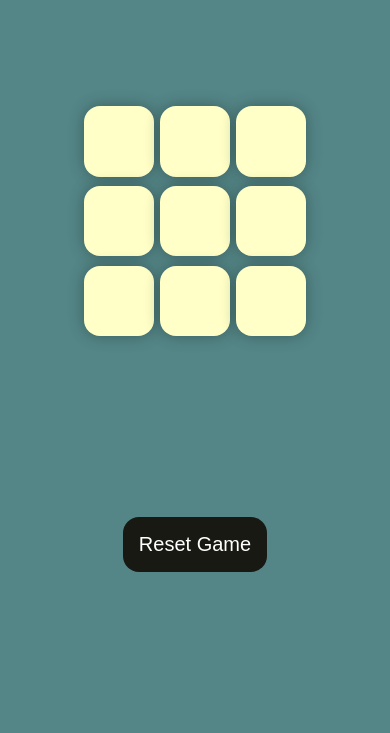
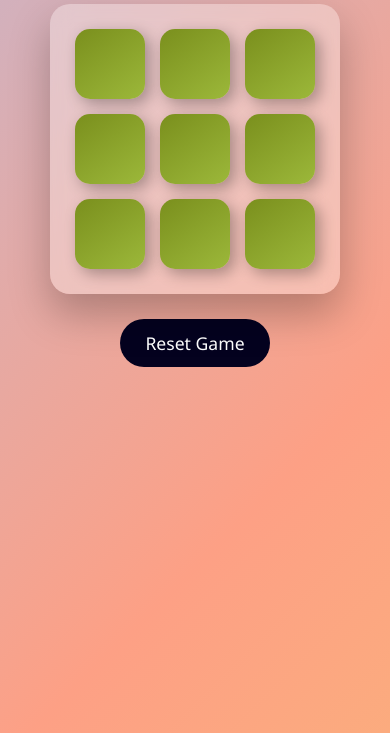
Before and after one commit to ritikasingh3287/Game, a plain HTML site: page index.html in a window 390 px wide. Shown: the part 111-844 px from the top of the page. Drawn offline with Linux system fonts and the light colour scheme.

Commit message:
style.css

```diff
--- a/style.css
+++ b/style.css
@@ -1,74 +1,145 @@
 * {
   margin: 0;
   padding: 0;
+  box-sizing: border-box;
+  font-family: "Segoe UI", sans-serif;
 }
 
+/* 🌈 Animated Gradient Background */
 body {
-    background-color: #548687;
+  min-height: 100vh;
+  background: linear-gradient(-45deg, #f6d365, #fda085, #a1c4fd, #c2e9fb);
+  background-size: 400% 400%;
+  animation: gradientBG 12s ease infinite;
   text-align: center;
+  transition: background 0.6s;
+}
+
+@keyframes gradientBG {
+  0% { background-position: 0% 50%; }
+  50% { background-position: 100% 50%; }
+  100% { background-position: 0% 50%; }
+}
+
+body.dark {
+  background: linear-gradient(-45deg, #0f2027, #203a43, #2c5364);
+}
+
+/* 🌙 Theme Toggle */
+.theme-toggle {
+  position: fixed;
+  top: 15px;
+  right: 15px;
+  padding: 10px 14px;
+  border-radius: 50%;
+  border: none;
+  cursor: pointer;
+  font-size: 1.2rem;
+}
+
+/* Layout */
+main {
+  padding-top: 40px;
+}
+
+h1 {
+  font-size: 2.5rem;
+  margin-bottom: 20px;
+  color: #222;
+}
+
+body.dark h1 {
+  color: #fff;
 }
 
 .container {
-    height: 70vh;
   display: flex;
-
   justify-content: center;
   align-items: center;
 }
 
+/* 🎮 Game Board */
 .game {
-    height: 60vmin;
-    width: 60vmin;
-    display: flex;
-    flex-wrap: wrap;
-    justify-content: center;
-    align-items: center;
-    gap: 1.5vmin;
+  display: grid;
+  grid-template-columns: repeat(3, 1fr);
+  gap: 15px;
+  padding: 25px;
+  border-radius: 20px;
+  backdrop-filter: blur(10px);
+  background: rgba(255,255,255,0.3);
+  box-shadow: 0 20px 40px rgba(0,0,0,0.25);
+  animation: slideUp 0.8s ease;
 }
 
-  .box {
-    height: 18vmin;
-    width: 18vmin;
-    border-radius: 1rem;
-    border: none;
-    box-shadow: 0 0 1rem rgba(0, 0, 0, 0.3);
-    font-size: 8vmin;
-    color: #b0413e;
-    background-color: #ffffc7;
+@keyframes slideUp {
+  from { transform: translateY(40px); opacity: 0; }
+  to { transform: translateY(0); opacity: 1; }
 }
 
-  #reset-btn {
-    padding: 1rem;
-    font-size: 1.25rem;
-    background-color: #191913;
-    color: #fff;
-    border-radius: 1rem;
+/* 🧊 3D Boxes */
+.box {
+  height: 90px;
+  width: 90px;
+  border-radius: 15px;
   border: none;
+  font-size: 2.5rem;
+  font-weight: bold;
+  cursor: pointer;
+  background: linear-gradient(145deg, #7a8f1d, #9cb83a);
+  box-shadow: 5px 5px 15px rgba(0,0,0,0.3);
+  transition: all 0.3s ease;
 }
 
-  #new-btn {
-    padding: 1rem;
-    font-size: 1.25rem;
-    background-color: #191913;
-    color: #fff;
-    border-radius: 1rem;
-    border: none;
+.box:hover {
+  transform: translateY(-5px) scale(1.05);
 }
 
-  #msg {
-    color: #ffffc7;
-    font-size: 5vmin;
+.box:active {
+  transform: scale(0.95);
 }
 
+/* Buttons */
+#reset-btn, #new-btn {
+  margin-top: 25px;
+  padding: 12px 25px;
+  font-size: 1.1rem;
+  border-radius: 25px;
+  border: none;
+  cursor: pointer;
+  background: #04021f;
+  color: white;
+  transition: transform 0.3s;
+}
+
+#reset-btn:hover, #new-btn:hover {
+  transform: scale(1.05);
+}
+
+/* Winner Screen */
 .msg-container {
-    height: 100vmin;
+  position: fixed;
+  inset: 0;
+  background: rgba(0,0,0,0.6);
   display: flex;
   justify-content: center;
   align-items: center;
   flex-direction: column;
-    gap: 4rem;
+  gap: 20px;
+}
+
+#msg {
+  font-size: 2rem;
+  color: white;
 }
 
 .hide {
   display: none;
 }
+
+/* 📱 Mobile Responsive */
+@media (max-width: 500px) {
+  .box {
+    height: 70px;
+    width: 70px;
+  }
+}
```
Lines whose indentation alone changed are shown as unchanged.
